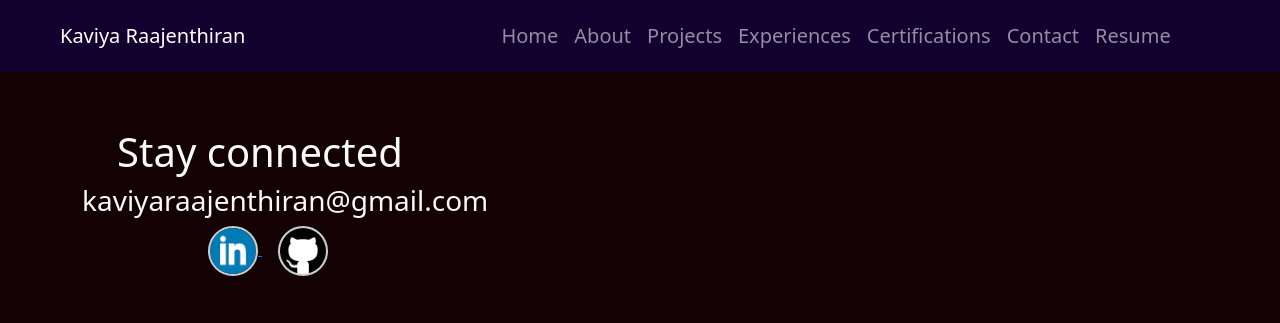
After one commit to KaviyaRaajenthiran/portfolio, a Django app: page /contact/ in a window 1280 px wide. The commit adds this page. Shown: the top 323 px of the page. Run offline with Django 5.2, Linux system fonts and the light colour scheme; some libraries are stand-ins or nearby versions.

Commit message:
feat:updated certification

```diff
--- /dev/null
+++ b/Portfolio_website/portfolio/templates/portfolio/contact.html
@@ -0,0 +1,25 @@
+{% extends 'portfolio/base.html' %}
+{% load static %}
+{% block title %} Contact {% endblock %}
+
+
+{% block content %}
+
+<div class="row my-2">
+  <div class="col-4 text-center text-light my-5">
+      <h1>Stay connected</h1>
+      <h3>kaviyaraajenthiran@gmail.com</h3>
+    <a href="https://www.linkedin.com/in/kaviya-raajenthiran-a815881b1" target="_blank" class="ms-3">
+      <img src="{% static 'portfolio/images/linkendin.png' %}" alt="linkedin" width="50px" height="50px" class="social_link"
+      >
+    </a>
+
+
+
+    <a href="https://github.com/KaviyaRaajenthiran" target="_blank" class="ms-3">
+        <img class="social_link bg-white" src="{% static 'portfolio/images/github-sign.png' %}" alt="github" width="50px" height="50px" >
+    </a>
+  </div>
+
+</div>
+{% endblock %}
--- a/Portfolio_website/portfolio/templates/portfolio/navbar.html
+++ b/Portfolio_website/portfolio/templates/portfolio/navbar.html
@@ -10,8 +10,8 @@
         <a class="nav-link" href="{% url 'about' %}">About</a>
         <a class="nav-link" href="{% url 'projects' %}">Projects</a>
         <a class="nav-link" href="{% url 'experience' %}">Experiences</a>
-        <a class="nav-link" href="#">Certifications</a>
-        <a class="nav-link" href="#">Contact</a>
+        <a class="nav-link" href="{% url 'certificate' %}">Certifications</a>
+        <a class="nav-link" href="{% url 'contact' %}">Contact</a>
         <a class="nav-link" href="#">Resume</a>
       </div>
     </div>
--- a/Portfolio_website/portfolio/urls.py
+++ b/Portfolio_website/portfolio/urls.py
@@ -5,5 +5,6 @@ urlpatterns = [
     path('about/',views.about,name='about'),
     path('projects/',views.projects,name='projects'),
     path('experience/',views.experience,name='experience'),
-    path('certificate/',views.certificate,name='certificate')
+    path('certificate/',views.certificate,name='certificate'),
+    path('contact/',views.contact,name='contact')
 ]
--- a/Portfolio_website/portfolio/views.py
+++ b/Portfolio_website/portfolio/views.py
@@ -47,3 +47,6 @@ def experience(request):
 
 def certificate(request):
   return render(request,'portfolio/certificate.html')
+
+def contact(request):
+  return render(request,'portfolio/contact.html')
```
Also changed, not shown: Portfolio_website/portfolio/templates/portfolio/certificate.html (+22 -0 lines).
